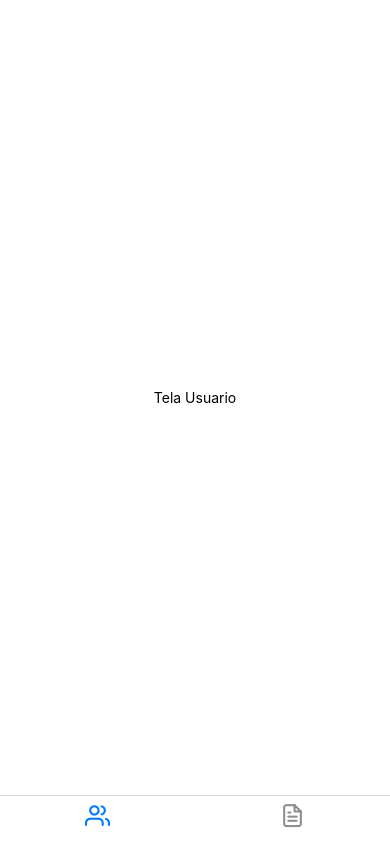
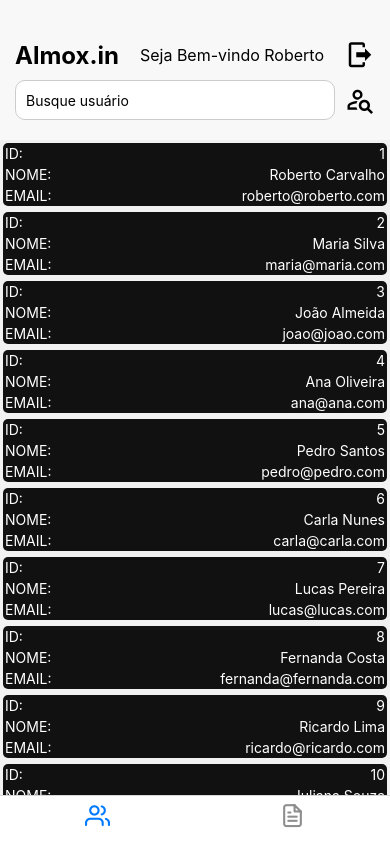
Before and after one commit to otreborBz/almoxin, a React Native app: screen /TabRoutes in a window 390 px wide. Built offline with nearby package versions, Linux system fonts and the light colour scheme.

Commit message:
create screen usuario and flatlist

```diff
--- a/src/color/index.js
+++ b/src/color/index.js
@@ -1,6 +1,10 @@
 const colors ={
   buttonPrimary: '#111111',
   white: '#fff',
+  border: '#ccc',
+  text: '#000',
+  background: '#f8f8f8'
+
 }
 
 
--- /dev/null
+++ b/src/component/cardUsuario/index.js
@@ -0,0 +1,26 @@
+import React from 'react';
+import { View, Text, SafeAreaView,} from 'react-native';
+import styles from './style';
+
+
+
+export default function CardUsuario({id, nome, email}) {
+  return (
+    <SafeAreaView style={styles.container}>
+      <View style={styles.content}>
+        <Text style={styles.text}>ID:</Text>
+        <Text style={styles.text}>{id}</Text>
+      </View>
+
+      <View style={styles.content}>
+        <Text style={styles.text}>NOME:</Text>
+        <Text style={styles.text}>{nome}</Text>
+      </View>
+
+      <View style={styles.content}>
+        <Text style={styles.text}>EMAIL:</Text>
+        <Text style={styles.text}>{email}</Text>
+      </View>
+    </SafeAreaView>
+  );
+}
--- /dev/null
+++ b/src/component/cardUsuario/style.js
@@ -0,0 +1,25 @@
+import { StyleSheet } from "react-native";
+import colors from '../../color'
+
+const styles = StyleSheet.create({
+  container: {
+    margin: 3,
+    backgroundColor: colors.buttonPrimary,
+    borderRadius: 5,
+    padding: 3,
+  },
+  content:{
+    width: '100%',
+    flexDirection: 'row',
+    alignItems: 'center',
+    justifyContent: 'space-between',
+    padding: 2,
+  },
+  text:{
+    color: colors.white,
+  }
+
+
+});
+
+export default styles;
--- /dev/null
+++ b/src/component/header/index.js
@@ -0,0 +1,24 @@
+import React from 'react';
+import { View, Text, TouchableOpacity, TextInput } from 'react-native';
+import styles from './style';
+import Icon from 'react-native-vector-icons/MaterialCommunityIcons';
+
+export default function Header() {
+  return (
+    <View style={styles.container}>
+      <View style={styles.contentHeader}>
+        <Text style={styles.textLogo}>Almox.in</Text>
+        <Text style={styles.welcomeText}>Seja Bem-vindo Roberto</Text>
+        <TouchableOpacity>
+          <Icon name="logout" size={30} color="#000000" />
+        </TouchableOpacity>
+      </View>
+      <View style={styles.contentSearch}>
+        <TextInput placeholder="Busque usuário" style={styles.input} />
+        <TouchableOpacity>
+          <Icon name="account-search-outline" size={30} color="#000000" />
+        </TouchableOpacity>
+      </View>
+    </View>
+  );
+}
--- /dev/null
+++ b/src/component/header/style.js
@@ -0,0 +1,47 @@
+import { StyleSheet } from "react-native";
+import colors from '../../color';
+
+const styles = StyleSheet.create({
+  container: {
+    width: '100%',
+    backgroundColor: colors.background,
+    paddingTop: 40,
+    paddingBottom: 20,
+  },
+  contentHeader: {
+    width: '100%',
+    flexDirection: 'row',
+    alignItems: 'center',
+    justifyContent: 'space-between',
+    paddingHorizontal: 15,
+  },
+  textLogo: {
+    fontSize: 24,
+    fontWeight: 'bold',
+    color: colors.text,
+  },
+  welcomeText: {
+    fontSize: 16,
+    color: colors.text,
+  },
+  contentSearch: {
+    width: '100%',
+    flexDirection: 'row',
+    alignItems: 'center',
+    justifyContent: 'space-between',
+    paddingHorizontal: 15,
+    marginTop: 10,
+  },
+  input: {
+    flex: 1,
+    height: 40,
+    borderWidth: 1,
+    borderRadius: 10,
+    paddingHorizontal: 10,
+    marginRight: 10,
+    borderColor: colors.border,
+    backgroundColor: colors.white,
+  },
+});
+
+export default styles;
--- a/src/pages/Usuario/index.js
+++ b/src/pages/Usuario/index.js
@@ -1,19 +1,79 @@
 import React from 'react';
-import { View, Text, StyleSheet } from 'react-native';
+import { FlatList, View} from 'react-native';
+import { SafeAreaView} from 'react-native';
+import styles from './style';
 
-export default function Home() {
+import Header from '../../component/header'
+import CardUsuario from '../../component/cardUsuario';
+
+const usuario = [
+
+    {
+      id: '1',
+      nome: 'Roberto Carvalho',
+      email: 'roberto@roberto.com'
+    },
+    {
+      id: '2',
+      nome: 'Maria Silva',
+      email: 'maria@maria.com'
+    },
+    {
+      id: '3',
+      nome: 'João Almeida',
+      email: 'joao@joao.com'
+    },
+    {
+      id: '4',
+      nome: 'Ana Oliveira',
+      email: 'ana@ana.com'
+    },
+    {
+      id: '5',
+      nome: 'Pedro Santos',
+      email: 'pedro@pedro.com'
+    },
+    {
+      id: '6',
+      nome: 'Carla Nunes',
+      email: 'carla@carla.com'
+    },
+    {
+      id: '7',
+      nome: 'Lucas Pereira',
+      email: 'lucas@lucas.com'
+    },
+    {
+      id: '8',
+      nome: 'Fernanda Costa',
+      email: 'fernanda@fernanda.com'
+    },
+    {
+      id: '9',
+      nome: 'Ricardo Lima',
+      email: 'ricardo@ricardo.com'
+    },
+    {
+      id: '10',
+      nome: 'Juliana Souza',
+      email: 'juliana@juliana.com'
+    }
+
+];
+
+
+
+export default function Usuario() {
   return (
-    <View style={styles.container}>
-      <Text>Tela Usuario</Text>
-    </View>
+      <SafeAreaView>
+        <Header />
+        <View>
+          <FlatList
+            data={usuario}
+            keyExtractor={(item) => item.id}
+            renderItem={({ item }) => <CardUsuario {...item} />}
+          />
+        </View>
+      </SafeAreaView>
   );
 }
-
-const styles = StyleSheet.create({
-  container: {
-    flex: 1,
-    backgroundColor: '#fff',
-    alignItems: 'center',
-    justifyContent: 'center',
-  },
-});
--- /dev/null
+++ b/src/pages/Usuario/style.js
@@ -0,0 +1,10 @@
+import { FlatList, StyleSheet } from "react-native";
+import colors from '../../color'
+
+const styles = StyleSheet.create({
+
+
+
+});
+
+export default styles;
```
